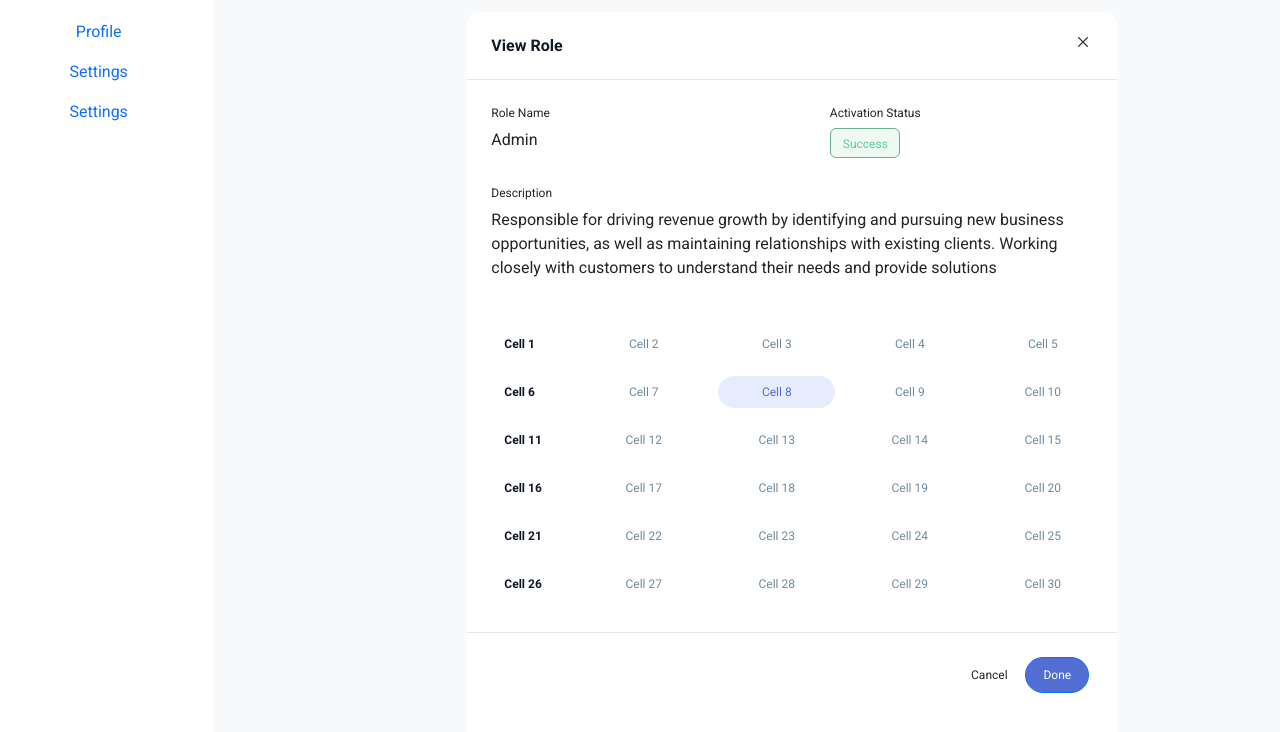
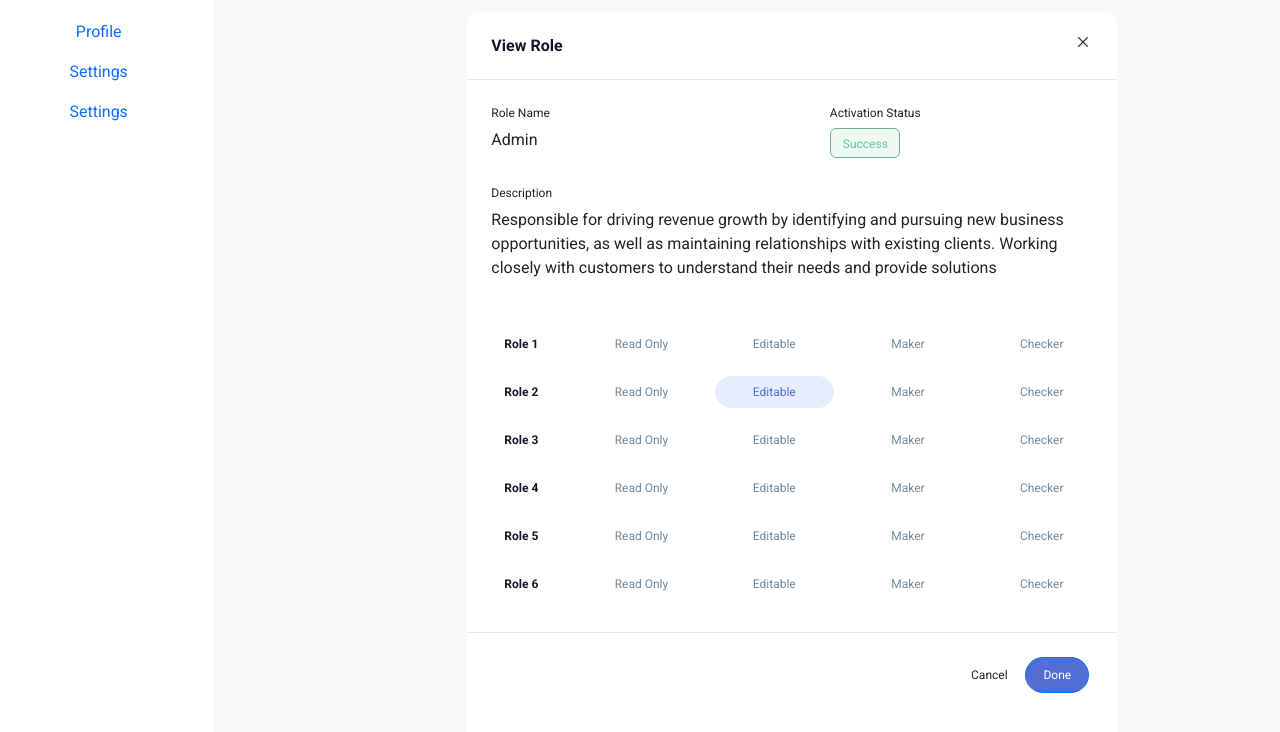
Before and after one commit to megna-shrestha/apms, a plain HTML site: page modal/index.html in a window 1280 px wide. Shown: the part 68-800 px from the top of the page. Drawn offline with nearby package versions, Linux system fonts and the light colour scheme.

Commit message:
table update

```diff
--- a/modal/index.html
+++ b/modal/index.html
@@ -84,46 +84,46 @@
                                         <!-- Generate 6 rows -->
                                         <tr>
                                             <!-- Generate 5 columns for each row -->
-                                            <th>Cell 1</th>
-                                            <td>Cell 2</td>
-                                            <td>Cell 3</td>
-                                            <td>Cell 4</td>
-                                            <td>Cell 5</td>
+                                            <th>Role 1</th>
+                                            <td>Read Only</td>
+                                            <td>Editable</td>
+                                            <td>Maker</td>
+                                            <td>Checker</td>
                                         </tr>
                                         <tr>
-                                            <th>Cell 6</th>
-                                            <td>Cell 7</td>
-                                            <td class="active">Cell 8</td>
-                                            <td>Cell 9</td>
-                                            <td>Cell 10</td>
+                                            <th>Role 2</th>
+                                            <td>Read Only</td>
+                                            <td class="active"> Editable</td>
+                                            <td>Maker</td>
+                                            <td>Checker</td>
                                         </tr>
                                         <tr>
-                                            <th>Cell 11</th>
-                                            <td>Cell 12</td>
-                                            <td>Cell 13</td>
-                                            <td>Cell 14</td>
-                                            <td>Cell 15</td>
+                                            <th>Role 3</th>
+                                            <td>Read Only</td>
+                                            <td>Editable</td>
+                                            <td>Maker</td>
+                                            <td>Checker</td>
                                         </tr>
                                         <tr>
-                                            <th>Cell 16</th>
-                                            <td>Cell 17</td>
-                                            <td>Cell 18</td>
-                                            <td>Cell 19</td>
-                                            <td>Cell 20</td>
+                                            <th>Role 4</th>
+                                            <td>Read Only</td>
+                                            <td>Editable</td>
+                                            <td>Maker</td>
+                                            <td>Checker</td>
                                         </tr>
                                         <tr>
-                                            <th>Cell 21</th>
-                                            <td>Cell 22</td>
-                                            <td>Cell 23</td>
-                                            <td>Cell 24</td>
-                                            <td>Cell 25</td>
+                                            <th>Role 5</th>
+                                            <td>Read Only</td>
+                                            <td>Editable</td>
+                                            <td>Maker</td>
+                                            <td>Checker</td>
                                         </tr>
                                         <tr>
-                                            <th>Cell 26</th>
-                                            <td>Cell 27</td>
-                                            <td>Cell 28</td>
-                                            <td>Cell 29</td>
-                                            <td>Cell 30</td>
+                                            <th>Role 6</th>
+                                            <td>Read Only</td>
+                                            <td>Editable</td>
+                                            <td>Maker</td>
+                                            <td>Checker</td>
                                         </tr>
                                     </tbody>
                                 </table>
```
